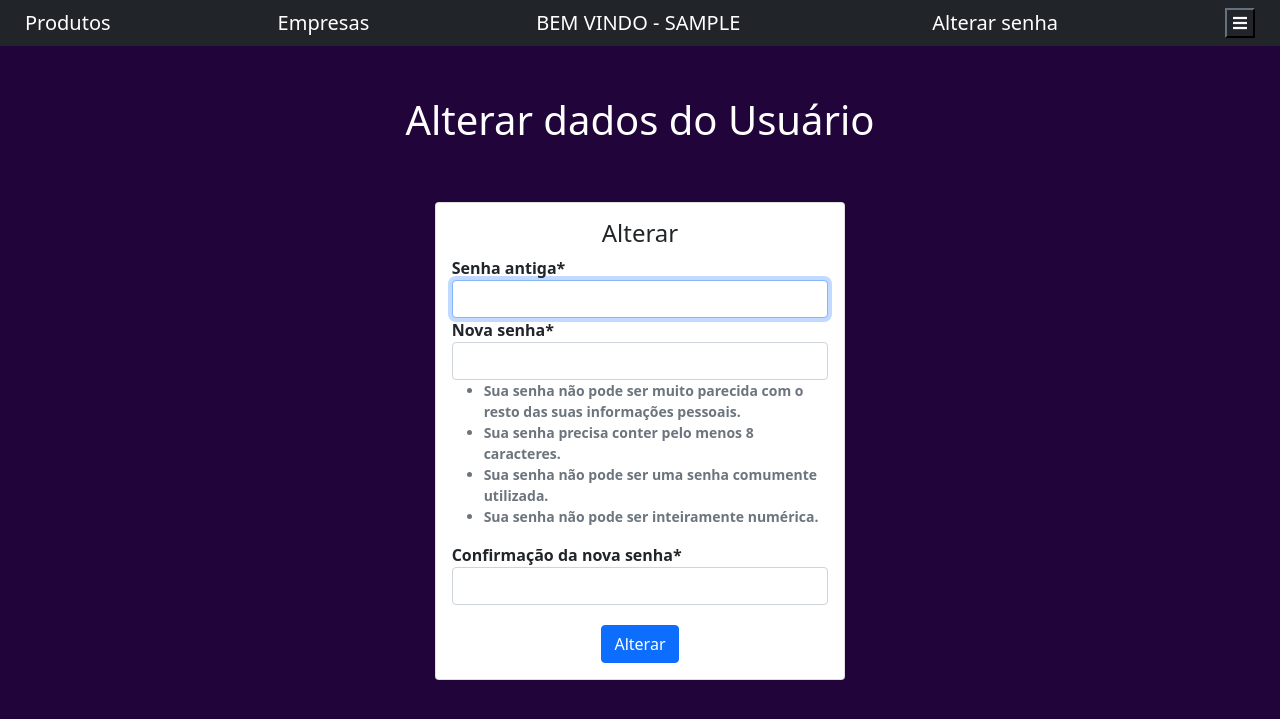
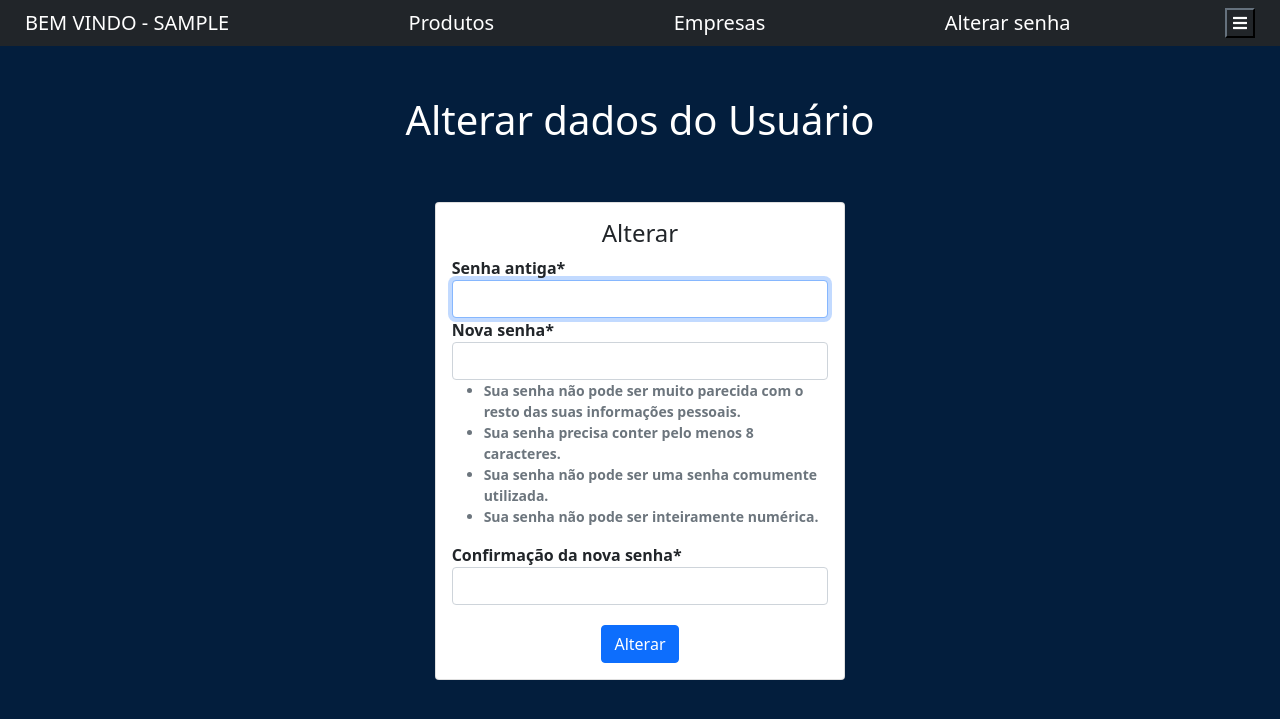
Before and after one commit to 45ewertton/estoque_django, a Django app: page /accounts/alter/ in a window 1280 px wide. Shown: the top 719 px of the page. Run offline with Django 3.2, Linux system fonts and the light colour scheme; the visitor is signed in with stand-in values (Sample User, id 1); some libraries are stand-ins or nearby versions.

Commit message:
Ajustes nos templates e alteracao no planejamento

```diff
--- a/accounts/templates/alter.html
+++ b/accounts/templates/alter.html
@@ -2,7 +2,7 @@
 {% block title %}Alterar{% endblock %}
 {% load crispy_forms_tags %}
 {% block content %}
-<body style="background-color: rgb(33, 5, 58);">
+<body style="background-color: rgb(3, 30, 61);">
     <H1 style="color:white; margin-top: 50px; text-align: center;">Alterar dados do Usuário</H1>
 
     {% if messages %}
--- a/templates/base_navbar.html
+++ b/templates/base_navbar.html
@@ -43,14 +43,15 @@
             {% else %}
                 <nav class="navbar navbar-dark bg-dark">
             {% endif %}
+            <li class="nav-item text-uppercase" style="list-style: none; padding-left:25px">
+                <a class="navbar-brand" href="{% url 'product-list' %}">Bem Vindo - {{ request.user.username }}</a>
+            </li>
+
                 <li class="nav-item active" style="list-style: none; padding-left:25px">
                     <a class="navbar-brand" href="{% url 'product-list' %}">Produtos</a>
                 </li>
-                <li class="nav-item" style="list-style: none;">
+                <li class="nav-item" style="list-style: none; padding-left:25px">
                     <a class="navbar-brand" href="{% url 'home-company' %}">Empresas</a>
-                </li>
-                <li class="nav-item text-uppercase" style="list-style: none; font-size: 10px;">
-                    <a class="navbar-brand" href="#">Bem Vindo - {{ request.user.username }}</a>
                 </li>
                 <li class="nav-item active" style="list-style: none; padding-left:25px">
                     <a class="navbar-brand" href="{% url 'alter-user' %}">Alterar senha</a>
```
Also changed, not shown: planejamento.txt (+7 -1 lines).
